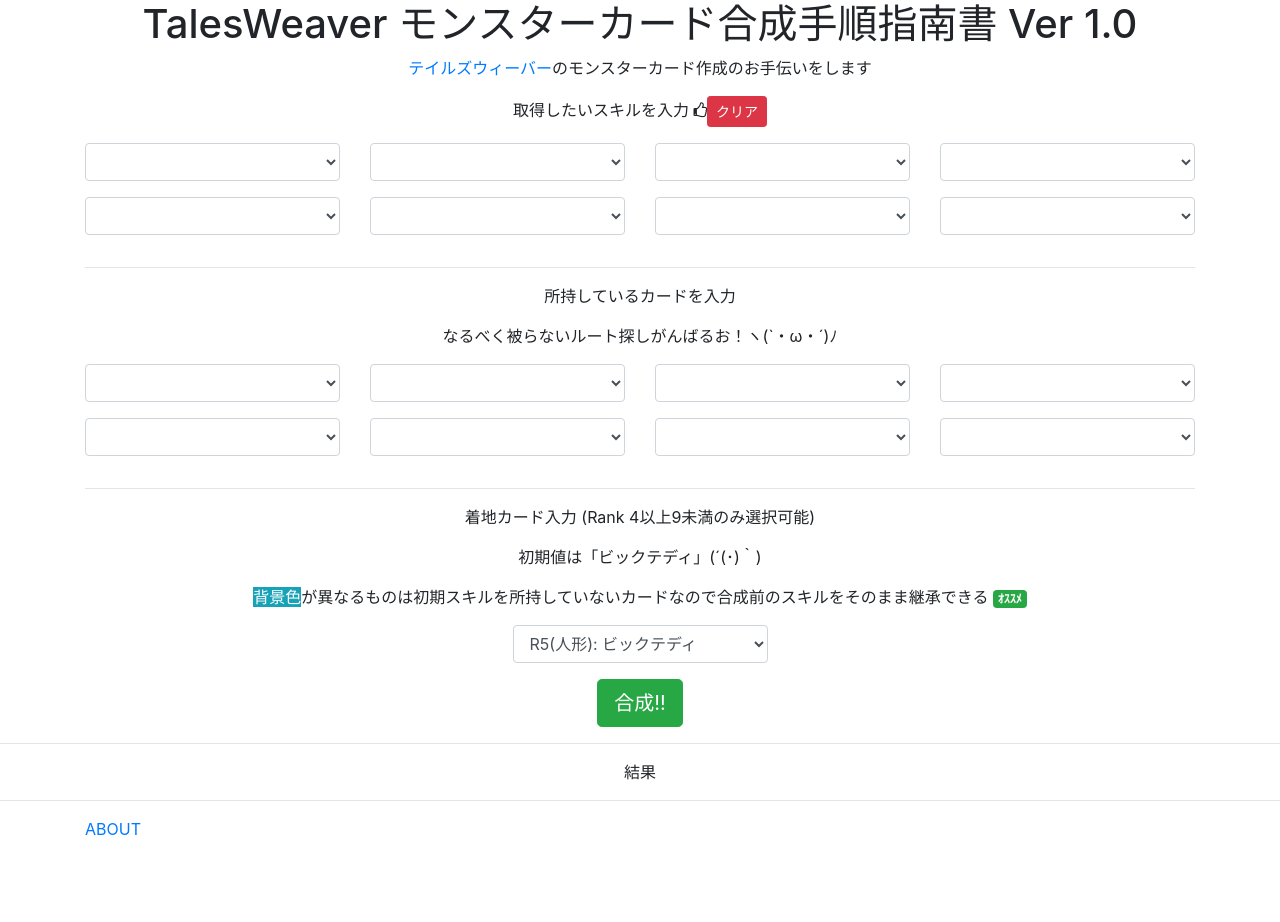
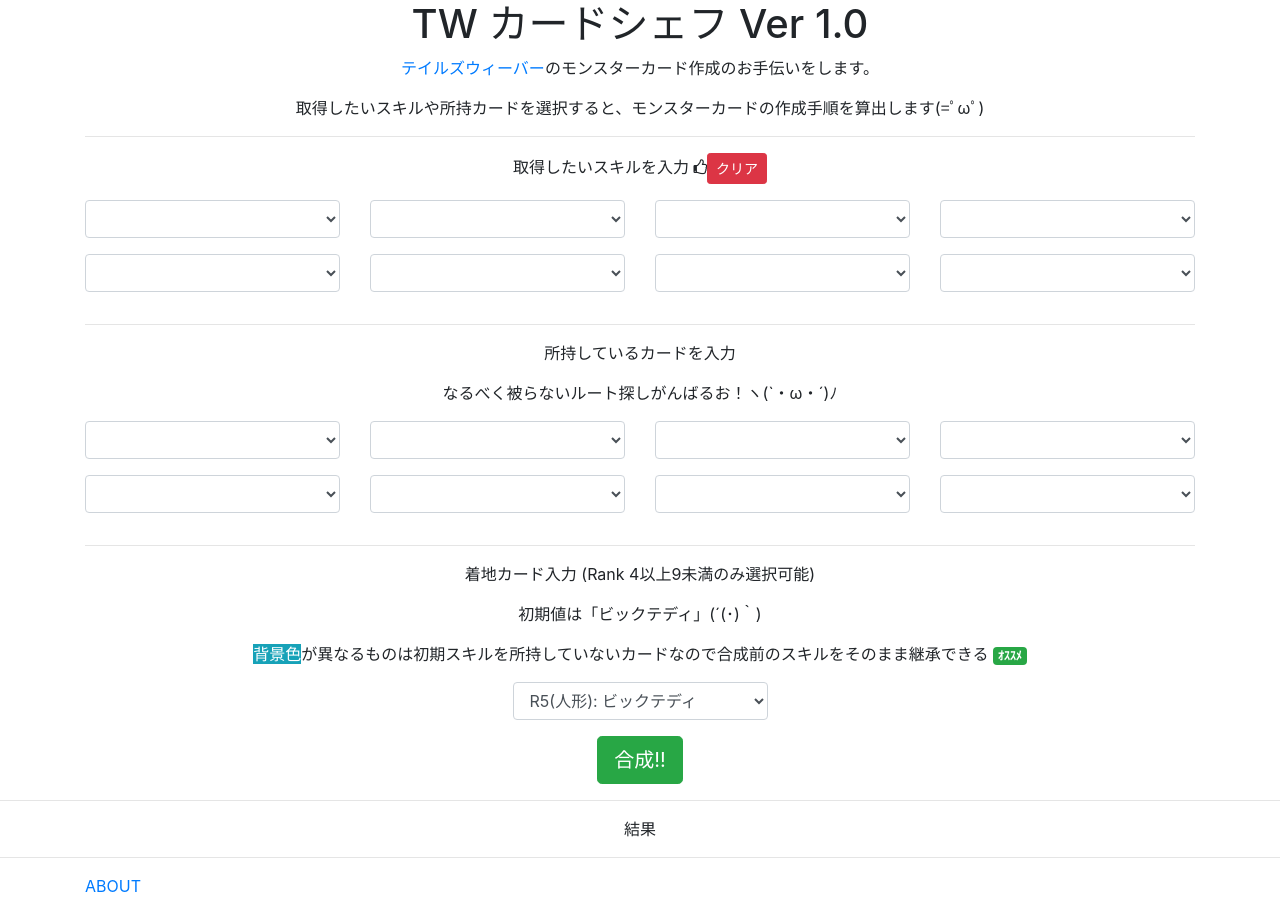
Before and after one commit to omatztw/tw-card-chef, an Angular app: page / in a window 1280 px wide. Before the commit the page ends 865 px from the top, so only its background shows below. Built offline with nearby package versions, Linux system fonts and the light colour scheme.

Commit message:
サイト名変更

```diff
--- a/src/app/app.component.html
+++ b/src/app/app.component.html
@@ -1,10 +1,10 @@
 <!--The content below is only a placeholder and can be replaced.-->
 <div style="text-align:center">
   <h1>
-    TalesWeaver モンスターカード合成手順指南書 Ver {{VERSION}}
+    TW カードシェフ Ver {{VERSION}}
   </h1>
   <p>
-    <a href="http://talesweaver.nexon.co.jp/">テイルズウィーバー</a>のモンスターカード作成のお手伝いをします
-  </p>
+    <a href="http://talesweaver.nexon.co.jp/">テイルズウィーバー</a>のモンスターカード作成のお手伝いをします。</p>
+  <p>取得したいスキルや所持カードを選択すると、モンスターカードの作成手順を算出します(=ﾟωﾟ)</p>
   <app-card></app-card>
 </div>
--- a/src/app/components/card/card.component.html
+++ b/src/app/components/card/card.component.html
@@ -1,4 +1,5 @@
 <div class="container">
+  <hr>
   <form (ngSubmit)="onSubmit($event)" #f="ngForm">
     <div class="row">
       <hr>
```
Also changed, not shown: 1 other file (tests, documents, lock files or other folders).
